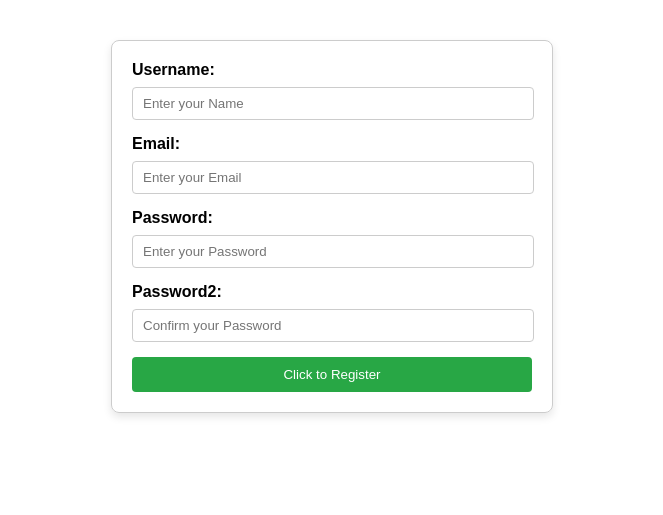
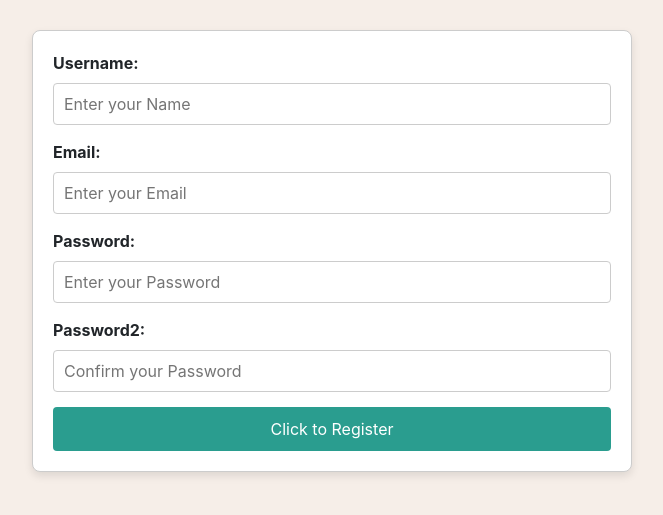
Before and after one commit to mirunaaf/SelfcareDocker, a Django app: page /signup in a window 1280 px wide. Shown: the top 515 px of the page, without its empty margins (308-971 px from the left). Run offline with Django 5.2, Linux system fonts and the light colour scheme; some libraries are stand-ins or nearby versions.

Commit message:
Signup and login forms were updated

```diff
--- a/myapp/static/myapp/css/style.css
+++ b/myapp/static/myapp/css/style.css
@@ -253,3 +253,41 @@ td {
     font-size: 16px;
     color: #555;
 }
+
+
+/**/
+
+.form1 {
+    max-width: 600px;
+    margin: 30px;
+    padding: 20px;
+    border: 1px solid #ccc;
+    border-radius: 8px;
+    box-shadow: 0 4px 8px rgba(0, 0, 0, 0.1);
+    background-color: #fff;
+}
+
+label {
+    display: block;
+    margin-bottom: 8px;
+    font-weight: bold;
+}
+input[type="text"], input[type="email"], input[type="password"] {
+    width: 100%;
+    padding: 8px 10px;
+    margin-bottom: 15px;
+    border: 1px solid #ccc;
+    border-radius: 4px;
+}
+input[type="submit"] {
+    width: 100%;
+    padding: 10px;
+    background-color: #2a9d8f;
+    color: white;
+    border: none;
+    border-radius: 4px;
+    cursor: pointer;
+}
+input[type="submit"]:hover {
+    background-color: #207567;
+}
--- a/myapp/templates/myapp/add_goal.html
+++ b/myapp/templates/myapp/add_goal.html
@@ -24,6 +24,7 @@
         </form>
     </nav>
     <h2 class="mg-btn-top">Your Goals</h2>
+
     <form method="POST">
         {% csrf_token %}
         {{ form.as_p }}  <!-- Automatically renders form fields -->
--- a/myapp/templates/myapp/index.html
+++ b/myapp/templates/myapp/index.html
@@ -16,7 +16,7 @@
              <img src="{% static 'myapp/images/image5.webp' %}" alt="Self-care image">
         </div>
         <div class="button-container">
-            <a href="/signup"><button class="btn">Sign UP</button></a>
+            <a href="/signup"><button class="btn">Sign Up</button></a>
             <a href="/login"><button class="btn">Login</button></a>
         </div>
     </div>
--- a/myapp/templates/myapp/signup.html
+++ b/myapp/templates/myapp/signup.html
@@ -1,54 +1,18 @@
+{% load static %}
+
 <!DOCTYPE html>
 <html lang="en">
 <head>
     <meta charset="UTF-8">
     <meta name="viewport" content="width=device-width, initial-scale=1.0">
     <title>Sign up</title>
-    <style>
-        body {
-            font-family: Arial, sans-serif;
-            margin: 20px;
-            padding: 20px;
-        }
-        form {
-            max-width: 400px;
-            margin: auto;
-            padding: 20px;
-            border: 1px solid #ccc;
-            border-radius: 8px;
-            box-shadow: 0 4px 8px rgba(0, 0, 0, 0.1);
-        }
-        label {
-            display: block;
-            margin-bottom: 8px;
-            font-weight: bold;
-        }
-        input[type="text"], input[type="email"], input[type="password"] {
-            width: calc(100% - 20px);
-            padding: 8px 10px;
-            margin-bottom: 15px;
-            border: 1px solid #ccc;
-            border-radius: 4px;
-        }
-        input[type="submit"] {
-            width: 100%;
-            padding: 10px;
-            background-color: #28a745;
-            color: white;
-            border: none;
-            border-radius: 4px;
-            cursor: pointer;
-        }
-        input[type="submit"]:hover {
-            background-color: #218838;
-        }
-    </style>
+    <link rel="stylesheet" href="{% static 'myapp/css/style.css' %}">
+    <link rel="stylesheet" href="https://stackpath.bootstrapcdn.com/bootstrap/4.5.2/css/bootstrap.min.css">
 </head>
 <body>
 
-<form name="register" method="post" action="../insertuser">
+<form class="form1" name="register" method="post" action="../insertuser">
     {% csrf_token %}
-
 
     <label for="tuname">Username:</label>
     <input type="text" id="tuname" name="tuname" placeholder="Enter your Name">
@@ -72,6 +36,5 @@
     {% endif %}
 </form>
 
-
 </body>
 </html>
```
Also changed, not shown: myapp/forms.py (+4 -4 lines), myapp/templates/myapp/login.html (+5 -41 lines).
